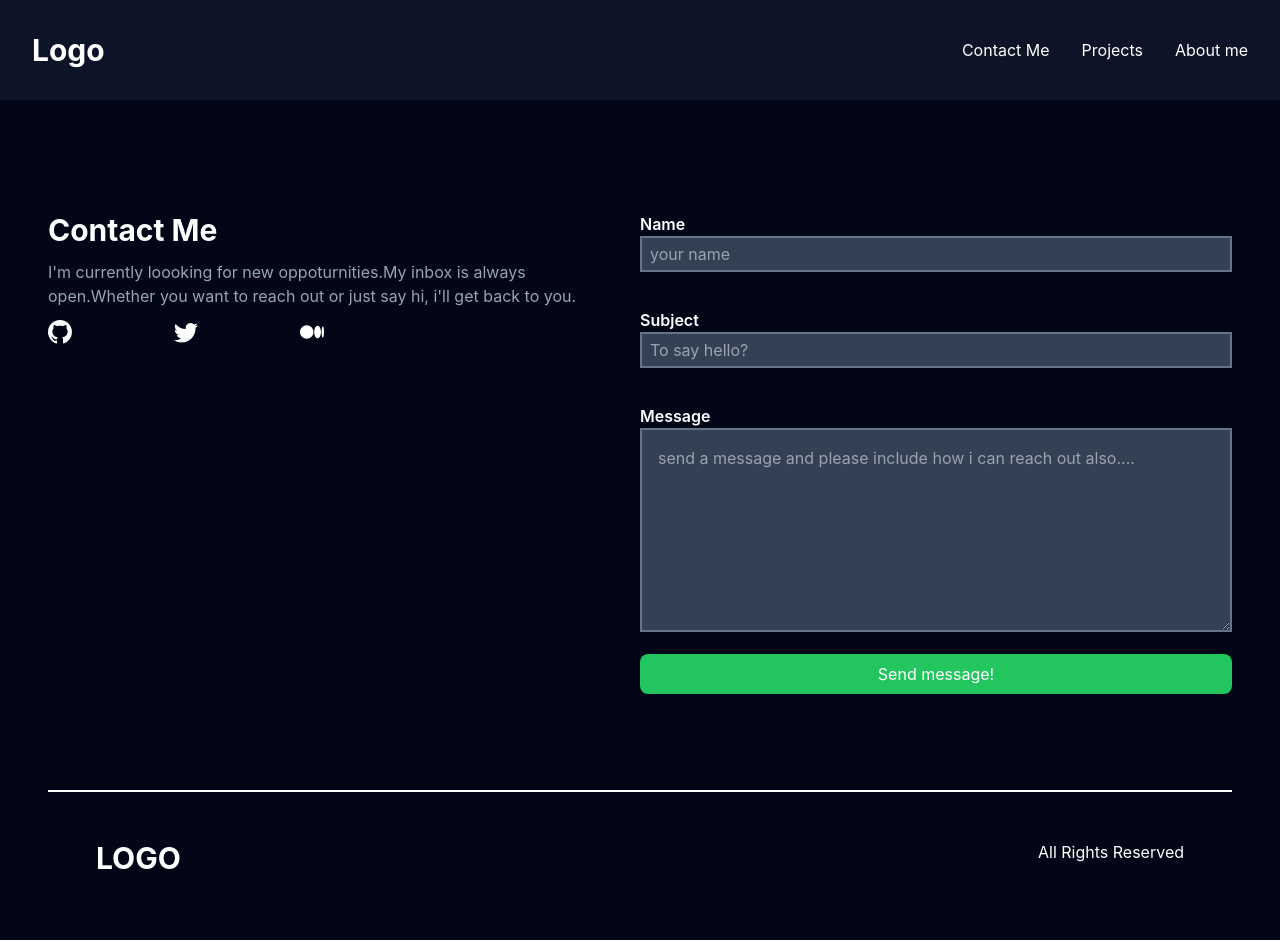
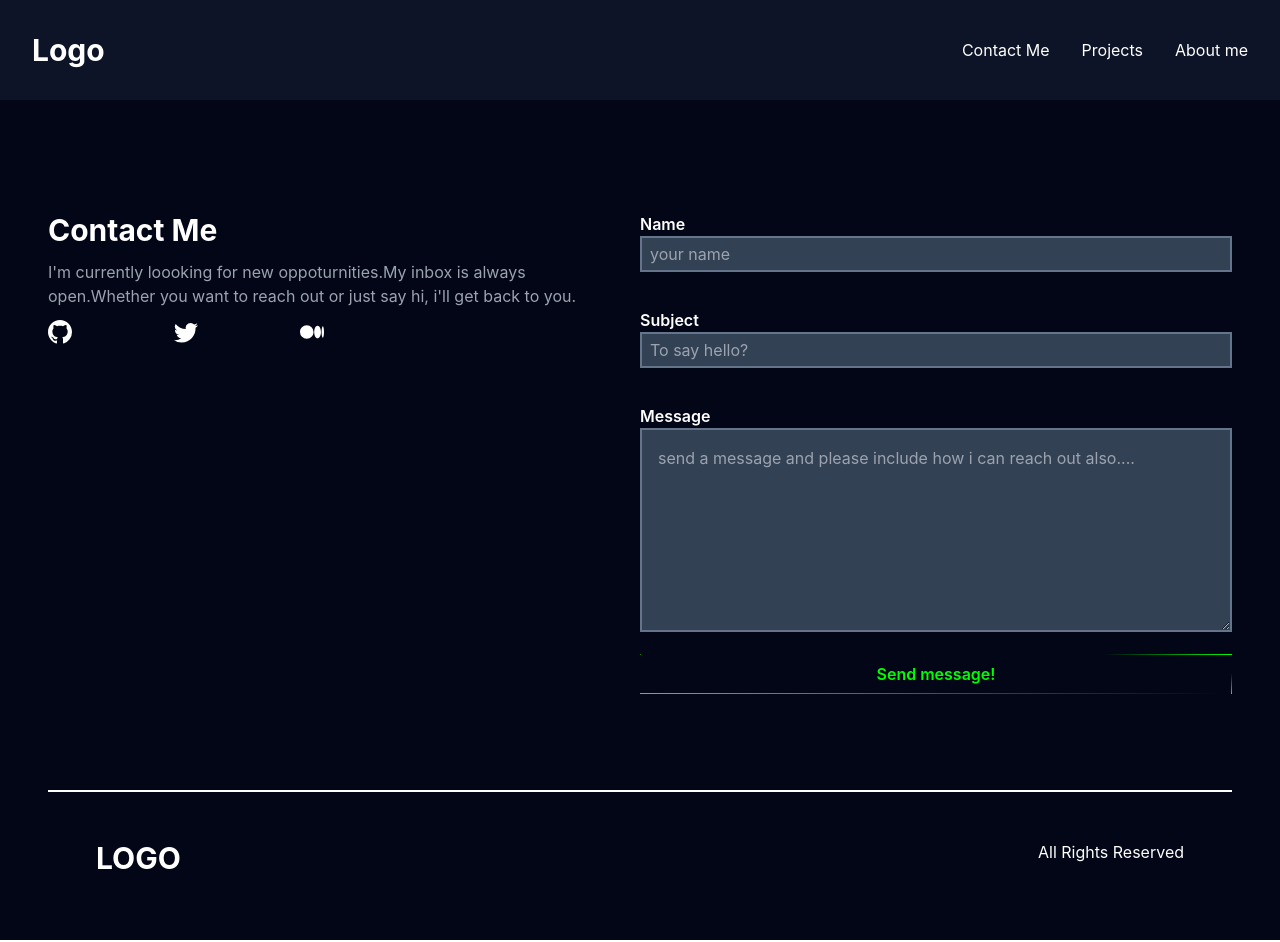
Before and after one commit to WilsonTomisin/personal-portfolio, a React (Create React App) app: page /contact in a window 1280 px wide. Built offline with nearby package versions, Linux system fonts and the light colour scheme.

Commit message:
animated the send button

```diff
--- a/src/components/EmailSection.jsx
+++ b/src/components/EmailSection.jsx
@@ -1,4 +1,5 @@
 import React,{ useRef} from 'react' ;
+import './button.css'
 import { BsGithub,BsTwitter,BsMedium} from 'react-icons/bs';
 import { ToastContainer, toast } from 'react-toastify';
 import 'react-toastify/dist/ReactToastify.css';
@@ -93,7 +94,13 @@ export const EmailSection = () => {
                      className=' w-full p-4  bg-slate-700 border-2 border-slate-500' ></textarea>
                   </div>
                   <div className='wrapper'>
-                    <button type='submit' className=' send-btn w-full px-4 py-2 bg-green-500 rounded-lg'>Send message!</button>
+                    <button type='submit' className=' send-btn w-full px-4 py-2 font-semibold rounded-lg'>
+                      <span></span>
+                      <span></span>
+                      <span></span>
+                      <span></span>
+                      Send message!
+                    </button>
                   </div>
           </form>
           <ToastContainer/>
--- /dev/null
+++ b/src/components/button.css
@@ -0,0 +1,108 @@
+.send-btn{
+    position: relative;
+    transition: .75s all ease-in-out;
+    color: lime;
+}
+.send-btn:hover{
+    background-color: lime;
+    color: black;
+    box-shadow: 0 0 5px lime,
+                0 0 25px lime,
+                0 0 50px lime;
+
+    /* box reflection */
+    /* -webkit-box-reflect: below 1px linear-gradient(transparent,#1f1e1e); */
+
+}
+
+.send-btn span{
+    position: absolute;
+    /* display: block; */
+}
+
+.send-btn span:nth-child(1){
+    top: 0;
+    left: 0;
+    width: 100%;
+    height: 1px;
+    background: linear-gradient(90deg,transparent,lime);
+    animation: animate1 1s infinite;
+}
+
+.send-btn span:nth-child(2){
+    top: -100%;
+    right: 0;
+    width: 1px;
+    height: 100%;
+    background: linear-gradient(180deg,transparent,lime);
+    animation: animate2 1s infinite;
+    animation-delay: .20s;
+}
+
+.send-btn span:nth-child(3){
+    bottom: 0%;
+    right: 0;
+    width: 100%;
+    height: 1px;
+    background: linear-gradient(270deg,transparent,lime);
+    animation: animate3 1s infinite;
+    animation-delay: .45s;
+}
+
+.send-btn span:nth-child(4){
+    bottom: 0%;
+    left: 0;
+    width: 1px;
+    height: 100%;
+    background: linear-gradient(360deg,transparent,lime);
+    animation: animate4 1s infinite;
+    animation-delay: .70s;
+}
+
+@keyframes animate1 {
+    from{
+        left : 0%;
+        width: 100%;
+    }
+    to{
+        left:100% ;
+        width: 0%;
+    }
+
+}
+
+@keyframes animate2 {
+    from{
+        top : 0% ;
+        height: 100%;
+    }
+    to{
+        top:100% ;
+        height: 0%;
+    }
+
+}
+
+@keyframes animate3 {
+    from{
+        right : 0%;
+        width: 100%
+    }
+    to{
+        right:100%;
+        width: 0%;
+    }
+
+}
+
+@keyframes animate4 {
+    0%{
+        bottom : 0%;
+        height: 100%;
+    }
+    100%{
+        bottom:100% ;
+        height: 0%;
+    }
+
+}
```
